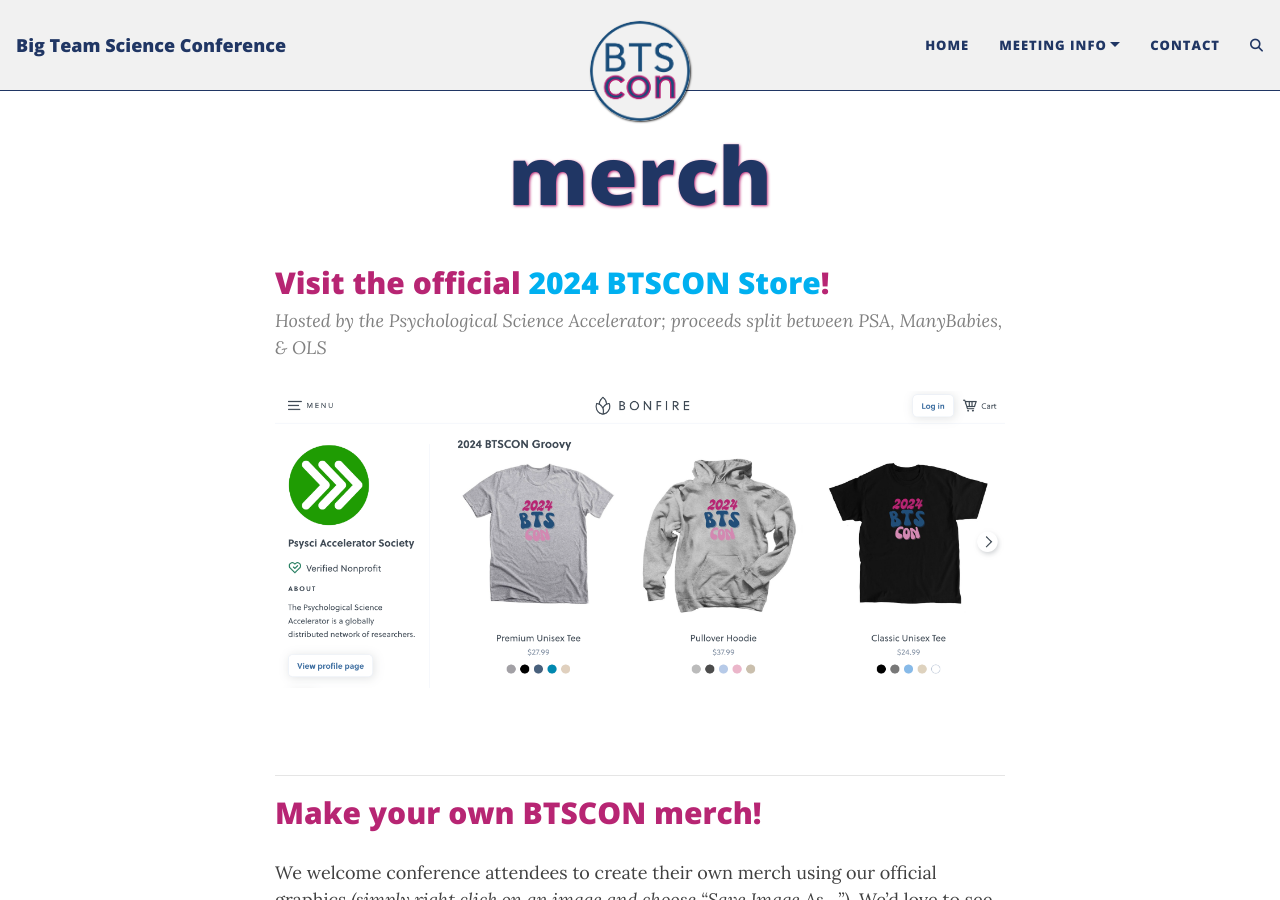
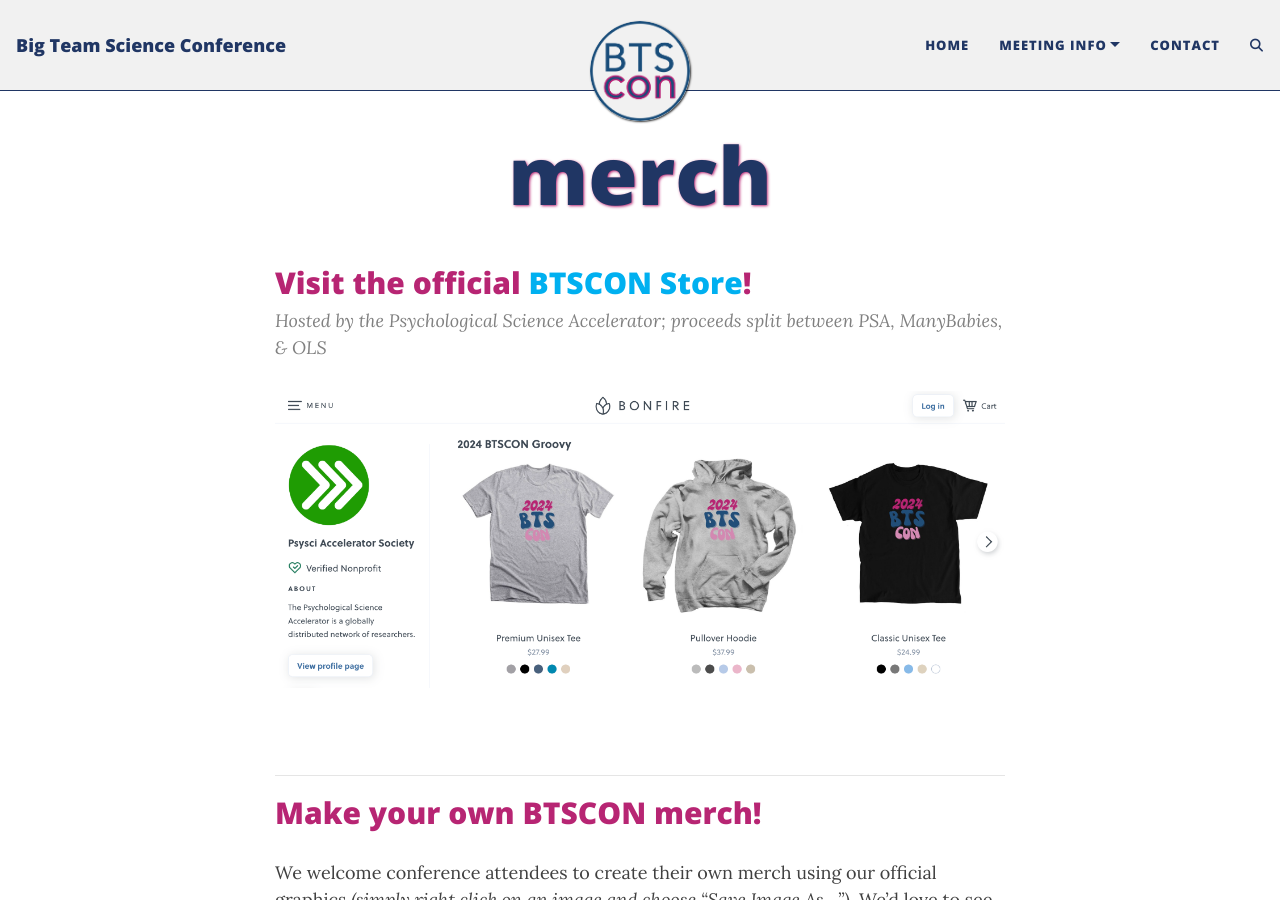
Before and after one commit to bigteamscienceconference/bigteamscienceconference.github.io, a Jekyll site: the page built from merch.md, in a window 1280 px wide and 900 px high. Built offline with Jekyll 4.4.1, drawn with Linux system fonts in a browser that asks for light colours; comment, search, counter and statistics services are not loaded.

Commit message:
update merch

```diff
--- a/merch.md
+++ b/merch.md
@@ -4,7 +4,7 @@
 <!--cover-img: /assets/img/events_blank.png-->
 ---
 
-## Visit the official <a href="https://www.bonfire.com/store/psychological-science-accelerator-store/" target="_blank">2024 BTSCON Store</a>!
+## Visit the official <a href="https://www.bonfire.com/store/psychological-science-accelerator-store/" target="_blank">BTSCON Store</a>!
 
 > Hosted by the Psychological Science Accelerator; proceeds split between PSA, ManyBabies, & OLS
 
```
